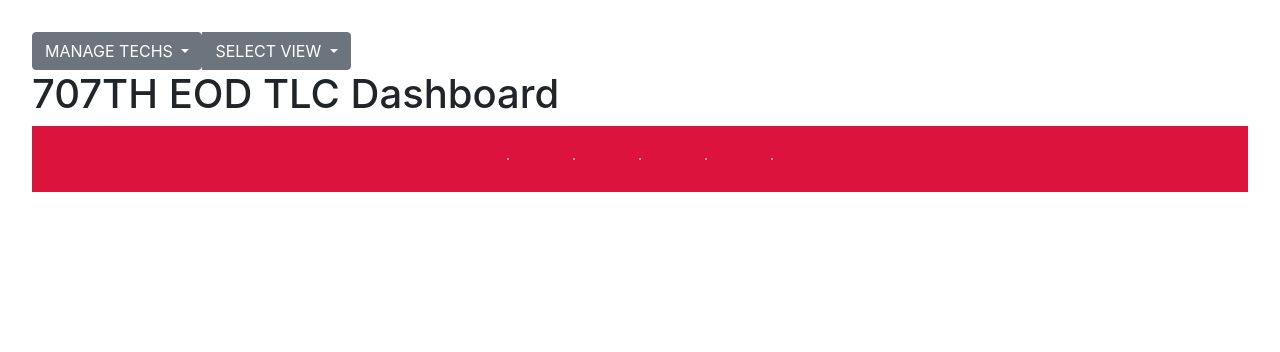
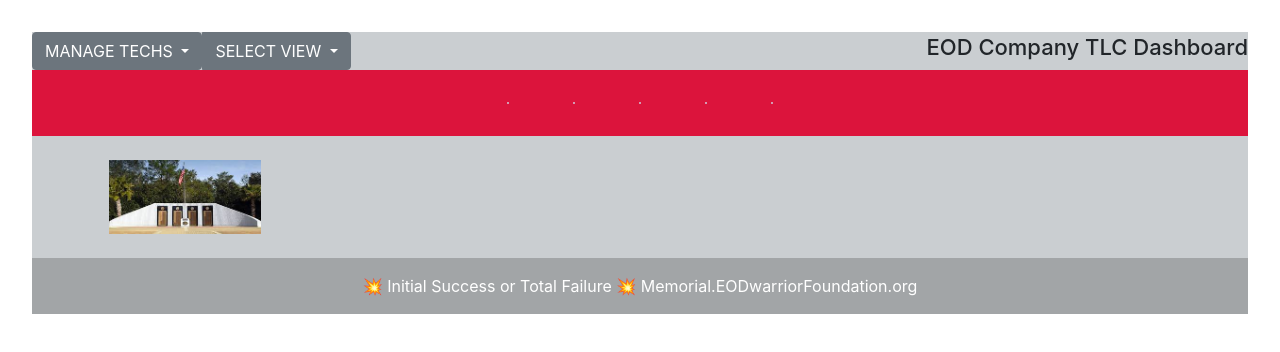
Before and after one commit to MWise707/mvp-eod-tlc, a website: page public/index.html in a window 1280 px wide. Drawn offline with nearby package versions, Linux system fonts and the light colour scheme; no server answers; a web font is replaced by a local one.

Commit message:
Add header and footer

```diff
--- a/public/index.html
+++ b/public/index.html
@@ -41,7 +41,8 @@
     <script src="index.js"></script>
   </head>
   <body>
-    <div
+    <header class="header">
+      <div
       class="btn-group"
       role="group"
       aria-label="Button group with nested dropdown"
@@ -88,7 +89,12 @@
         </div>
       </div>
     </div>
-    <h1>707TH EOD TLC Dashboard</h1>
+    <div class="page-title">
+      <h1 class="page-title">EOD Company TLC Dashboard</h1>
+    </div>
+
+    </header>
+
     <div id="dashboard">
       <div id="platoons"></div>
     </div>
@@ -200,5 +206,40 @@
         Edit Tech
       </button>
     </form>
+    <!-- footer below -->
+    <!-- Remove the container if you want to extend the Footer to full width. -->
+
+    <footer class="text-center text-white" style="background-color: #caced1">
+      <!-- Grid container -->
+      <div class="container p-4">
+        <!-- Section: Images -->
+        <section class="">
+            <div class="col-lg-2 col-md-12 mb-4 mb-md-0">
+              <div
+                class="bg-image hover-overlay ripple shadow-1-strong rounded"
+                data-ripple-color="light"
+              >
+                <img
+                  src="/media/eod-memorial.jpeg"
+                  class="w-100"
+                />
+              </div>
+            </div>
+          </div>
+        </section>
+        <!-- Section: Images -->
+      </div>
+      <!-- Grid container -->
+
+      <!-- Link to EOD Memorial -->
+      <div class="text-center p-3" style="background-color: rgba(0, 0, 0, 0.2)">
+        💥 Initial Success or Total Failure 💥
+        <a class="text-white" href="https://memorial.eodwarriorfoundation.org/"
+          >Memorial.EODwarriorFoundation.org</a
+        >
+      </div>
+      <!-- Copyright -->
+    </footer>
+    <!-- End of .container -->
   </body>
 </html>
--- a/public/style.css
+++ b/public/style.css
@@ -6,15 +6,23 @@ body {
   background-color: peru;
 }
 
+.header {
+  display: flex;
+  flex-flow: row wrap;
+  justify-content: space-between;
+  align-items: center;
+  background-color: #caced1;
+}
+
+.page-title {
+  display: flex;
+  font-size: 22px;
+  align-items: center;
+}
+
 .hidden {
   display: none;
 }
-
-/* div {
-  border: solid;
-  border-width: 1px;
-  border-radius: 25px;
-} */
 
 #platoons {
   display: flex;
```
Also changed, not shown: public/media/eod-memorial.jpeg (added).
